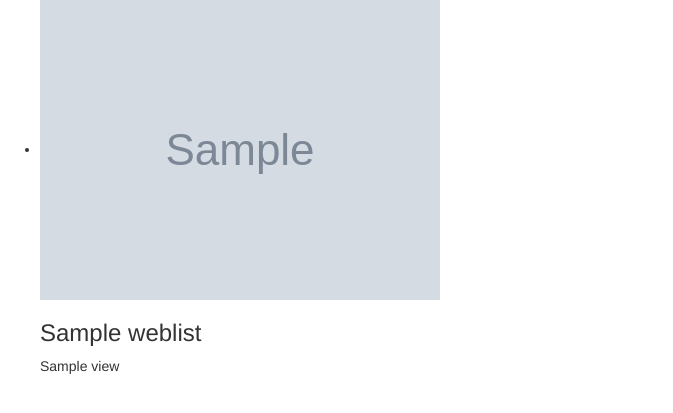
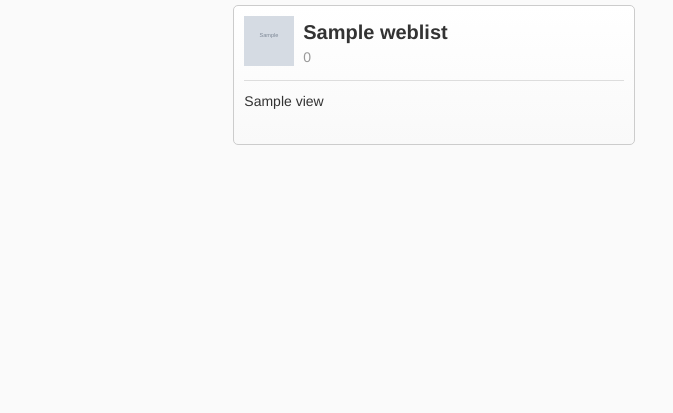
Before and after one commit to cambridgejames/erroTips, a PHP site: template static/views/websites.twig in a window 1280 px wide. Shown: the top 413 px of the page, without its empty margins (0-673 px from the left). Run offline with PHP 8.4, Linux system fonts and the light colour scheme; the template is opened without the code that fills it: most values are stand-ins (such as "Sample title", 1, 10 or a date in 2020); grey boxes marked "Sample" are stand-in pictures; some libraries are stand-ins or nearby versions.

Commit message:
完成了列表的基本结构和样式

```diff
--- a/static/css/website-main.css
+++ b/static/css/website-main.css
@@ -1,4 +1,81 @@
-html, body, div, ul, ol, li, a, span {
+html, body, div, ul, ol, li, a, span, h1, h2, h3, h4, h5, h6  {
 	margin: 0;
 	padding: 0;
 }
+
+html body {
+	background-color: #FAFAFA;
+}
+
+ul, ol, li {
+	list-style: none;
+}
+
+
+
+.webitem {
+	height: 150px;
+	padding: 5px;
+}
+
+.webitem > .itembox {
+	height: 140px;
+	position: relative;
+	padding: 10px;
+	overflow: hidden;
+	border: 1px solid #CCC;
+	border-radius: 5px;
+	background-image: -webkit-linear-gradient(top, #FFF, #F9F9F9);
+	transition: box-shadow 0.2s ease-in-out;
+	cursor: pointer;
+}
+
+.webitem > .itembox:hover {
+	box-shadow: 0 3px 8px 0 rgba(0, 0, 0, 0.2);
+}
+
+.webitem > .itembox > .imgbox {
+	width: 50px;
+	height: 50px;
+	overflow: hidden;
+	background-size: contain;
+	display: inline-block;
+}
+
+.webitem > .itembox > .titlebox {
+	display: inline-block;
+	height: 50px;
+	vertical-align: top;
+}
+
+.webitem > .itembox > .titlebox > h3 {
+	margin-top: 5px;
+	margin-left: 5px;
+	height: 20px;
+	font-size: 20px;
+	font-weight: bold;
+	vertical-align: top;
+}
+
+.webitem > .itembox > .titlebox > h5 {
+	margin-top: 9px;
+	margin-left: 5px;
+	height: 14px;
+	font-size: 14px;
+	color: #999;
+}
+
+.inner-line {
+	display: block;
+	height: 10px;
+	margin-bottom: 10px;
+	border-bottom: 1px solid #ddd;
+}
+
+.webitem > .itembox > p {
+	height: 42px;
+	line-height: 21px;
+	font-size: 14px;
+	overflow: hidden;
+	margin-bottom: 0;
+}
--- a/static/views/websites.twig
+++ b/static/views/websites.twig
@@ -4,17 +4,26 @@
 	<meta charset="UTF-8">
 	<title>站点浏览</title>
 	<link href="https://cdn.staticfile.org/twitter-bootstrap/3.3.7/css/bootstrap.min.css" rel="stylesheet">
+	<link rel="stylesheet" type="text/css" href="/static/css/website-main.css">
 </head>
 <body>
-	<ul class="weblist">
-		{% for webitem in weblist %}
-			<li class="webitem">
-				<img src="{{ webitem['icon'] }}" />
-				<h3>{{ webitem['title'] }}</h3>
-				<p>{{ webitem['view'] }}</p>
+	{# LIST OF WEBSITES #}
+	<ul class=" col-lg-8 col-md-10 col-sm-10 col-xs-12 col-lg-offset-2 col-md-offset-1 col-sm-offset-1 weblist">
+		{% for webaddress, webitem in weblist %}
+			<li class="col-lg-6 col-md-6 col-sm-6 col-xs-12 webitem" data-tag="{{ webaddress }}">
+				<div class="itembox">
+					<div class="imgbox" style="background-image: url({{ webitem['icon'] }})"></div>
+					<div class="titlebox">
+						<h3>{{ webitem['title'] }}</h3>
+						<h5>{{ webaddress }}</h5>
+					</div>
+					<div class="inner-line"></div>
+					<p>{{ webitem['view'] }}</p>
+				</div>
 			</li>
 		{% endfor %}
 	</ul>
+	{# END LIST #}
 </body>
 
 <!-- SCRIPT -->
```
Also changed, not shown: core/config/website.php (+4 -4 lines), static/img/coss.ico (added), static/img/itexam.ico (added), static/img/quickbi.ico (added).
